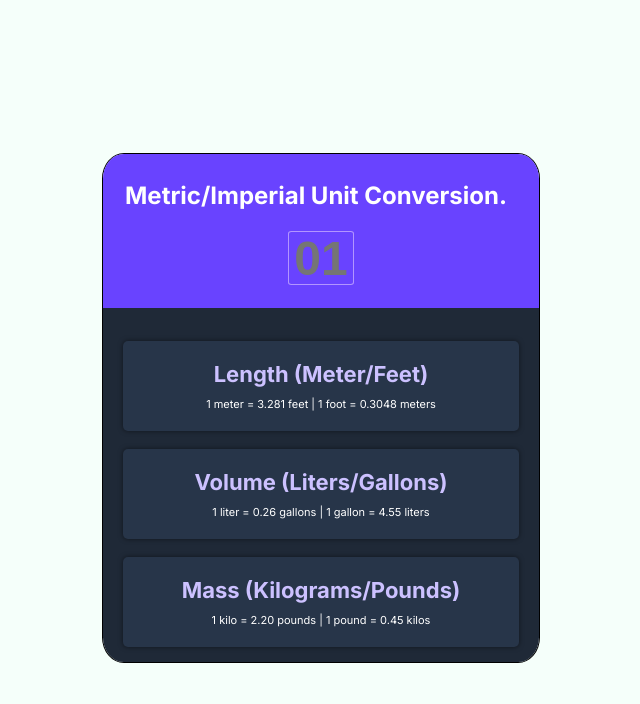
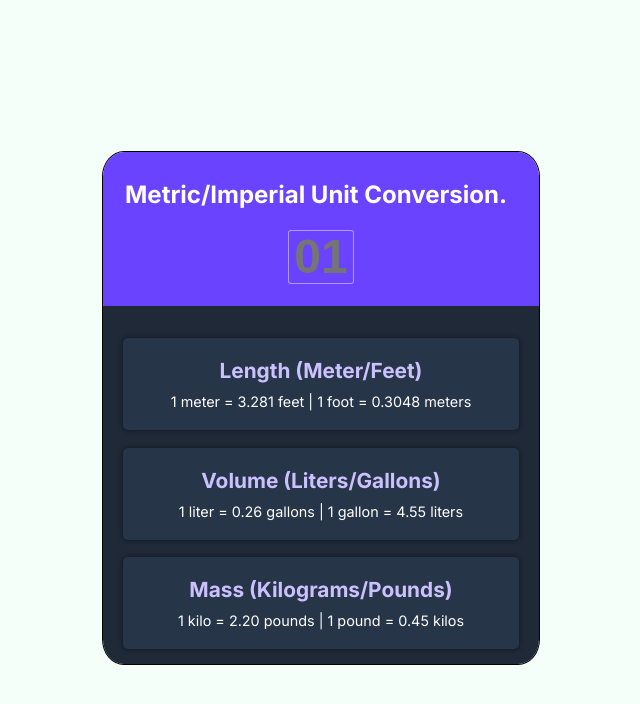
Before and after one commit to TBragg88/Unit-Converter, a plain HTML site: page index.html in a window 1280 px wide. Shown: the whole page, without its empty margins (319-959 px from the left). Drawn offline with Linux system fonts and the light colour scheme.

Commit message:
Update font sizes in style.css for consistency across headings and output text

```diff
--- a/assets/css/style.css
+++ b/assets/css/style.css
@@ -26,7 +26,7 @@ body {
 }
 
 .input h1 {
-    font-size: 24px;
+    font-size: 1.5em;
     color: #ffffff;
     margin: 5px;
     width: 100%;
@@ -62,12 +62,12 @@ input[type="number"]::-webkit-inner-spin-button {
     box-shadow: 0px 0px 5px rgba(0, 0, 0, 0.5);
 }
 .output .box h2 {
-    font-size: 22px;
+    font-size: 1.3em;
     margin-bottom: 0px;
     padding-top: 20px;
 }
 .output .box p {
-    font-size:11px;
+    font-size:0.9em;
     color: #ffffff;
     margin-top: 10px;
     margin-bottom: 0px;
```
